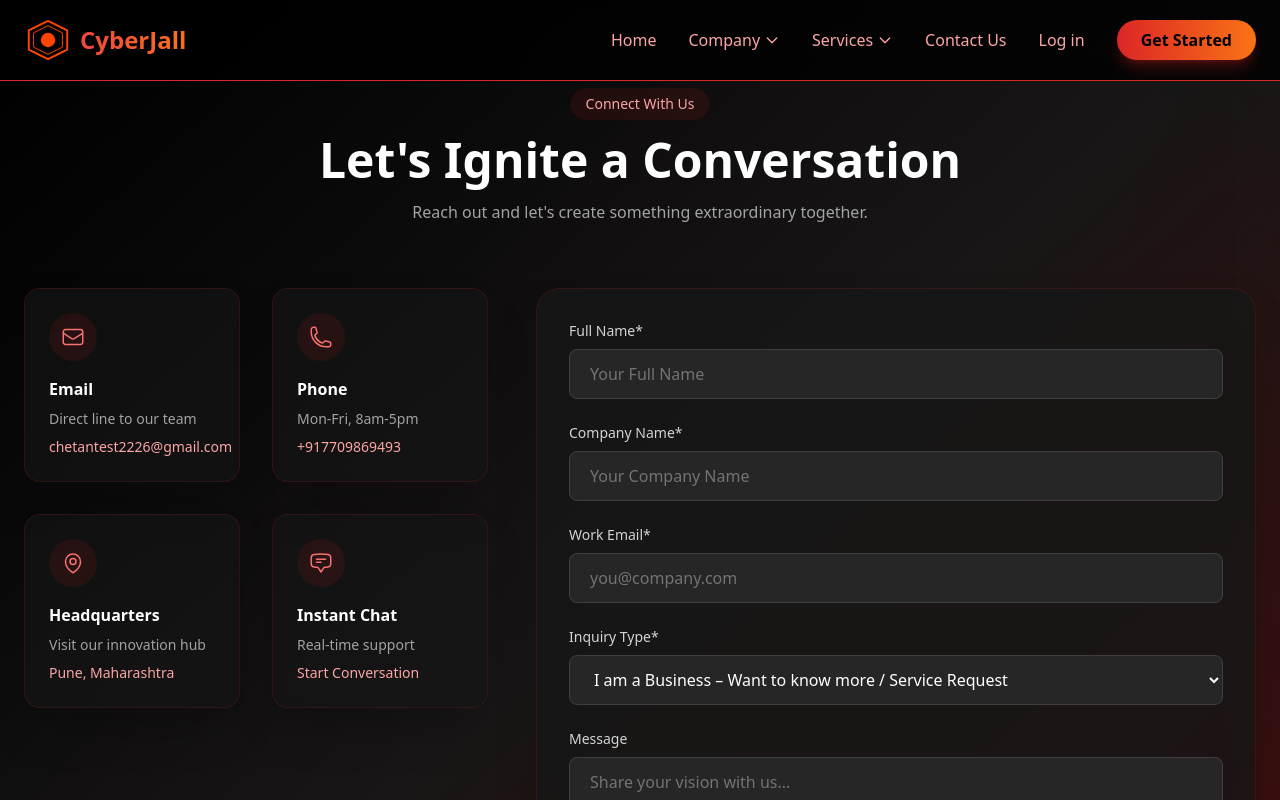
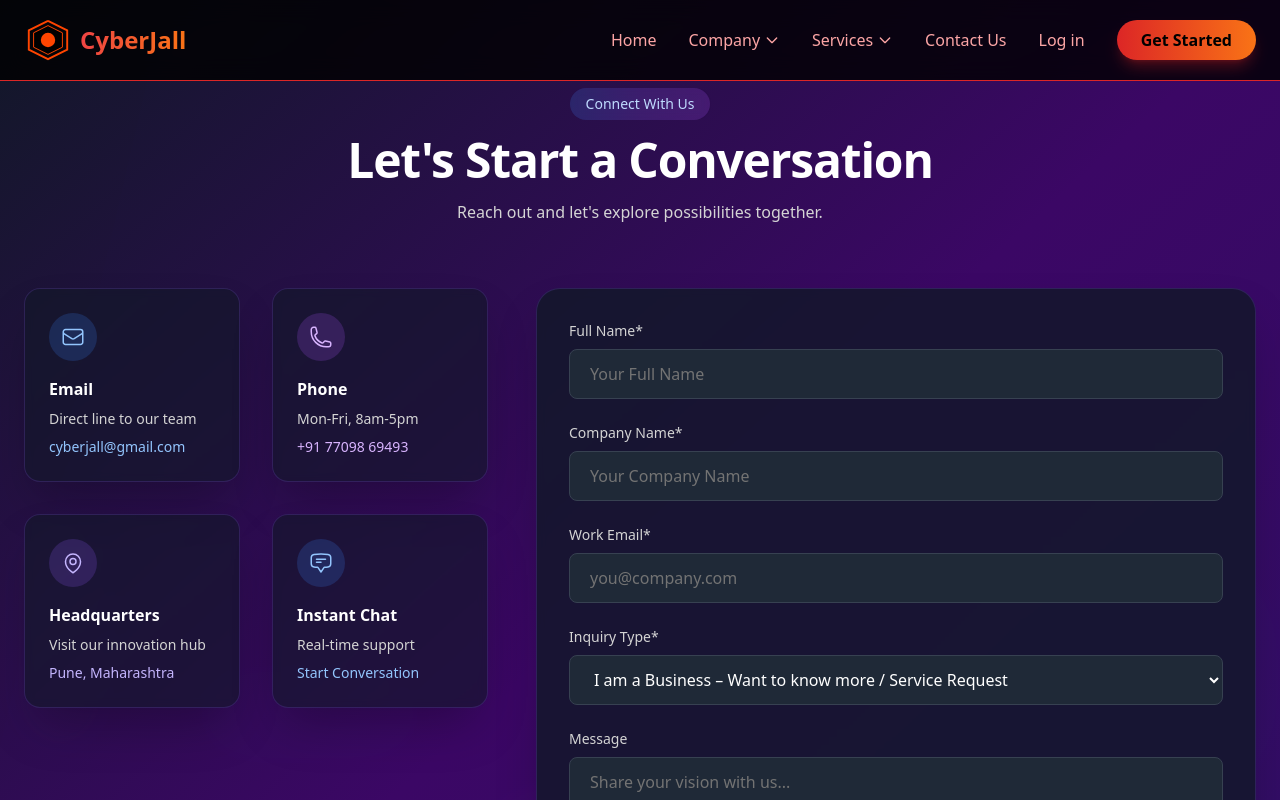
Before and after one commit to Mastermind730/CyberJall, a Next.js app: page /contact_us in a window 1280 px wide. Shown: the top 800 px of the page. Built offline with nearby package versions, Linux system fonts and the light colour scheme.

Commit message:
changed the theme for contact us page

```diff
--- a/src/app/contact_us/page.tsx
+++ b/src/app/contact_us/page.tsx
@@ -15,7 +15,6 @@ const ContactPage = () => {
   const [message, setMessage] = useState("");
 
   const recaptchaRef = React.useRef<ReCAPTCHA>(null);
-
 
   const sendEmail = async (e: React.FormEvent<HTMLFormElement>) => {
     e.preventDefault();
@@ -44,19 +43,18 @@ const ContactPage = () => {
     if (token) {
         try {
             await verifyCaptcha(token);
-
         } catch (error) {
             console.error('Error verifying captcha:', error);
         }
     }
-};
+  };
 
   useEffect(() => {
     setIsLoaded(true);
   }, []);
 
   return (
-    <section className="min-h-screen bg-gradient-to-br from-black via-neutral-900 to-red-950 overflow-hidden relative">
+    <section className="min-h-screen bg-gradient-to-br from-gray-900 via-purple-950 to-violet-950 overflow-hidden relative">
       <div className="absolute inset-0 overflow-hidden">
         <motion.div
           initial={{ opacity: 0, scale: 0.8, rotate: 0 }}
@@ -66,28 +64,59 @@ const ContactPage = () => {
             rotate: 360
           }}
           transition={{
-            duration: 10,
+            duration: 20,
             repeat: Infinity,
             repeatType: "reverse",
-            ease: "easeInOut"
+            ease: "linear"
           }}
-          className="absolute top-[-10%] left-[-10%] w-[120%] h-[120%] bg-gradient-to-r from-red-900/30 to-black/30 blur-3xl rotate-45"
+          className="absolute top-[-10%] left-[-10%] w-[120%] h-[120%] bg-gradient-to-r from-blue-400/10 via-violet-400/10 to-purple-400/10 blur-3xl"
         />
         <motion.div
           initial={{ opacity: 0, x: -100, y: -100 }}
           animate={{
             opacity: isLoaded ? 0.1 : 0,
-            x: isLoaded ? 100 : -100,
-            y: isLoaded ? 100 : -100
+            x: isLoaded ? [0, 100, 0, -100, 0] : -100,
+            y: isLoaded ? [0, 100, 0, -100, 0] : -100
           }}
           transition={{
-            duration: 15,
+            duration: 25,
             repeat: Infinity,
-            repeatType: "mirror",
             ease: "easeInOut"
           }}
-          className="absolute inset-0 bg-gradient-to-br from-red-900/20 to-black/20 blur-2xl"
+          className="absolute inset-0 bg-gradient-to-br from-blue-400/10 via-violet-400/10 to-purple-400/10 blur-2xl"
         />
+        {/* Floating orb elements */}
+        {[...Array(5)].map((_, i) => (
+          <motion.div
+            key={i}
+            initial={{
+              opacity: 0,
+              x: Math.random() * 100 - 50,
+              y: Math.random() * 100 - 50
+            }}
+            animate={{
+              opacity: isLoaded ? 0.3 : 0,
+              x: [0, Math.random() * 200 - 100],
+              y: [0, Math.random() * 200 - 100]
+            }}
+            transition={{
+              duration: 15 + Math.random() * 20,
+              repeat: Infinity,
+              repeatType: "reverse",
+              ease: "easeInOut"
+            }}
+            className={`absolute rounded-full w-${Math.floor(Math.random() * 20) + 10} h-${Math.floor(Math.random() * 20) + 10} ${
+              i % 3 === 0 ? 'bg-blue-400/20' :
+              i % 2 === 0 ? 'bg-violet-400/20' : 'bg-purple-400/20'
+            } blur-xl`}
+            style={{
+              left: `${Math.random() * 100}%`,
+              top: `${Math.random() * 100}%`,
+              width: `${Math.random() * 200 + 100}px`,
+              height: `${Math.random() * 200 + 100}px`
+            }}
+          />
+        ))}
       </div>
 
       <div className="container px-6 py-12 mx-auto relative z-10">
@@ -105,27 +134,27 @@ const ContactPage = () => {
               type: "spring",
               stiffness: 200
             }}
-            className="inline-flex items-center justify-center px-4 py-1.5 mb-4 rounded-full bg-red-900/20 backdrop-blur-sm"
+            className="inline-flex items-center justify-center px-4 py-1.5 mb-4 rounded-full bg-gradient-to-r from-blue-500/20 via-violet-500/20 to-purple-500/20 backdrop-blur-sm"
           >
-            <span className="text-sm font-medium text-red-300">Connect With Us</span>
+            <span className="text-sm font-medium text-blue-200">Connect With Us</span>
           </motion.div>
 
           <motion.h1
-            initial={{ opacity: 0, y: 20, letterSpacing: -0.1 }}
-            animate={{ opacity: 1, y: 0, letterSpacing: 0 }}
+            initial={{ opacity: 0, y: 20 }}
+            animate={{ opacity: 1, y: 0 }}
             transition={{ duration: 0.5, delay: 0.3 }}
             className="text-3xl font-bold text-white md:text-4xl lg:text-5xl tracking-tight"
           >
-            Let&apos;s Ignite a Conversation
+            Let&apos;s Start a Conversation
           </motion.h1>
 
           <motion.p
             initial={{ opacity: 0, y: 20 }}
             animate={{ opacity: 1, y: 0 }}
             transition={{ duration: 0.5, delay: 0.4 }}
-            className="mt-4 max-w-2xl mx-auto text-neutral-400"
+            className="mt-4 max-w-2xl mx-auto text-neutral-300"
           >
-            Reach out and let&apos;s create something extraordinary together.
+            Reach out and let&apos;s explore possibilities together.
           </motion.p>
         </motion.div>
 
@@ -146,9 +175,9 @@ const ContactPage = () => {
                   ),
                   title: 'Email',
                   text: 'Direct line to our team',
-                  contact: 'chetantest2226@gmail.com',
+                  contact: 'cyberjall@gmail.com',
                   delay: 0.1,
-                  gradient: 'from-red-600 to-black'
+                  gradient: 'from-blue-500 to-violet-600'
                 },
                 {
                   icon: (
@@ -158,9 +187,9 @@ const ContactPage = () => {
                   ),
                   title: 'Phone',
                   text: 'Mon-Fri, 8am-5pm',
-                  contact: '+917709869493',
+                  contact: '+91 77098 69493',
                   delay: 0.2,
-                  gradient: 'from-black to-red-700'
+                  gradient: 'from-violet-600 to-purple-600'
                 },
                 {
                   icon: (
@@ -173,7 +202,7 @@ const ContactPage = () => {
                   text: 'Visit our innovation hub',
                   contact: 'Pune, Maharashtra',
                   delay: 0.3,
-                  gradient: 'from-red-800 to-black'
+                  gradient: 'from-purple-600 to-blue-500'
                 },
                 {
                   icon: (
@@ -185,7 +214,7 @@ const ContactPage = () => {
                   text: 'Real-time support',
                   contact: 'Start Conversation',
                   delay: 0.4,
-                  gradient: 'from-black to-red-900'
+                  gradient: 'from-blue-400 to-purple-500'
                 }
               ].map((item, index) => (
                 <motion.div
@@ -193,23 +222,29 @@ const ContactPage = () => {
                   initial={{ opacity: 0, y: 20 }}
                   animate={{ opacity: 1, y: 0 }}
                   transition={{ duration: 0.5, delay: 0.6 + item.delay }}
-                  className="p-6 rounded-2xl bg-neutral-900/60 backdrop-blur-sm shadow-2xl border border-red-900/30 group hover:border-red-600/50 transition-all duration-300"
+                  className="p-6 rounded-2xl bg-gray-900/60 backdrop-blur-sm shadow-2xl border border-violet-500/20 group hover:border-blue-400/50 transition-all duration-300"
                 >
                   <div className="relative">
                     <motion.span
                       whileHover={{ scale: 1.1, rotate: 10 }}
-                      className="inline-flex items-center justify-center p-3 text-red-400 rounded-full bg-red-900/20"
+                      className={`inline-flex items-center justify-center p-3 rounded-full ${
+                        index % 3 === 0 ? 'bg-blue-500/20 text-blue-300' :
+                        index % 2 === 0 ? 'bg-violet-500/20 text-violet-300' : 'bg-purple-500/20 text-purple-300'
+                      }`}
                     >
                       {item.icon}
                     </motion.span>
                     <div
-                      className={`absolute inset-0 bg-gradient-to-r ${item.gradient} rounded-full blur-lg opacity-0 group-hover:opacity-30 transition-opacity duration-300`}
+                      className={`absolute inset-0 bg-gradient-to-r ${item.gradient} rounded-2xl blur-lg opacity-0 group-hover:opacity-20 transition-opacity duration-500`}
                     />
                   </div>
 
                   <h2 className="mt-4 text-base font-semibold text-white">{item.title}</h2>
-                  <p className="mt-2 text-sm text-neutral-400">{item.text}</p>
-                  <p className="mt-2 text-sm font-medium text-red-300">{item.contact}</p>
+                  <p className="mt-2 text-sm text-neutral-300">{item.text}</p>
+                  <p className={`mt-2 text-sm font-medium ${
+                    index % 3 === 0 ? 'text-blue-300' :
+                    index % 2 === 0 ? 'text-violet-300' : 'text-purple-300'
+                  }`}>{item.contact}</p>
                 </motion.div>
               ))}
             </div>
@@ -222,7 +257,7 @@ const ContactPage = () => {
             className="lg:col-span-3"
           >
             <motion.div
-              className="p-8 rounded-3xl bg-neutral-900/80 backdrop-blur-sm shadow-2xl border border-red-900/30"
+              className="p-8 rounded-3xl bg-gray-900/80 backdrop-blur-sm shadow-2xl border border-violet-500/20"
               initial={{ y: 50, scale: 0.9 }}
               animate={{ y: 0, scale: 1 }}
               transition={{
@@ -242,7 +277,7 @@ const ContactPage = () => {
                         value={fullName}
                         type="text"
                         placeholder="Your Full Name"
-                        className="block w-full px-5 py-3 text-white placeholder-neutral-500 bg-neutral-800 border border-neutral-700 rounded-lg focus:border-red-600 focus:ring-red-600 focus:outline-none focus:ring focus:ring-opacity-40 transition-all duration-300"
+                        className="block w-full px-5 py-3 text-white placeholder-neutral-500 bg-gray-800 border border-gray-700 rounded-lg focus:border-blue-400 focus:ring-blue-400 focus:outline-none focus:ring focus:ring-opacity-40 transition-all duration-300"
                         required
                       />
                     </motion.div>
@@ -256,7 +291,7 @@ const ContactPage = () => {
                         value={companyName}
                         type="text"
                         placeholder="Your Company Name"
-                        className="block w-full px-5 py-3 text-white placeholder-neutral-500 bg-neutral-800 border border-neutral-700 rounded-lg focus:border-red-600 focus:ring-red-600 focus:outline-none focus:ring focus:ring-opacity-40 transition-all duration-300"
+                        className="block w-full px-5 py-3 text-white placeholder-neutral-500 bg-gray-800 border border-gray-700 rounded-lg focus:border-violet-400 focus:ring-violet-400 focus:outline-none focus:ring focus:ring-opacity-40 transition-all duration-300"
                         required
                       />
                     </motion.div>
@@ -270,7 +305,7 @@ const ContactPage = () => {
                         value={workEmail}
                         type="email"
                         placeholder="you@company.com"
-                        className="block w-full px-5 py-3 text-white placeholder-neutral-500 bg-neutral-800 border border-neutral-700 rounded-lg focus:border-red-600 focus:ring-red-600 focus:outline-none focus:ring focus:ring-opacity-40 transition-all duration-300"
+                        className="block w-full px-5 py-3 text-white placeholder-neutral-500 bg-gray-800 border border-gray-700 rounded-lg focus:border-purple-400 focus:ring-purple-400 focus:outline-none focus:ring focus:ring-opacity-40 transition-all duration-300"
                         required
                       />
                     </motion.div>
@@ -282,7 +317,7 @@ const ContactPage = () => {
                       <select
                         onChange={(e: React.ChangeEvent<HTMLSelectElement>) => { setInquiryType(e?.target?.value) }}
                         value={inquiryType}
-                        className="block w-full px-5 py-3 text-white bg-neutral-800 border border-neutral-700 rounded-lg focus:border-red-600 focus:ring-red-600 focus:outline-none focus:ring focus:ring-opacity-40 transition-all duration-300"
+                        className="block w-full px-5 py-3 text-white bg-gray-800 border border-gray-700 rounded-lg focus:border-blue-400 focus:ring-blue-400 focus:outline-none focus:ring focus:ring-opacity-40 transition-all duration-300"
                         required
                       >
                         <option value="business">I am a Business – Want to know more / Service Request</option>
@@ -298,7 +333,7 @@ const ContactPage = () => {
                       <textarea
                         onChange={(e: React.ChangeEvent<HTMLInputElement | HTMLTextAreaElement>) => { setMessage(e?.target?.value) }}
                         value={message}
-                        className="block w-full h-32 px-5 py-3 text-white placeholder-neutral-500 bg-neutral-800 border border-neutral-700 rounded-lg md:h-48 focus:border-red-600 focus:ring-red-600 focus:outline-none focus:ring focus:ring-opacity-40 resize-none transition-all duration-300"
+                        className="block w-full h-32 px-5 py-3 text-white placeholder-neutral-500 bg-gray-800 border border-gray-700 rounded-lg md:h-48 focus:border-violet-400 focus:ring-violet-400 focus:outline-none focus:ring focus:ring-opacity-40 resize-none transition-all duration-300"
                         placeholder="Share your vision with us..."
                         rows={4}
                       ></textarea>
@@ -310,12 +345,10 @@ const ContactPage = () => {
                       <span className="mr-2">Captcha</span>
                       <span className="text-neutral-500">(Security purpose – anti spam protection)</span>
                       <ReCAPTCHA
-
-                    sitekey={"process.env.NEXT_PUBLIC_RECAPTCHA_SITE_KEY!"}
-                    ref={recaptchaRef}
-                    onChange={handleCaptchaSubmission}
-                />
-
+                        sitekey={"process.env.NEXT_PUBLIC_RECAPTCHA_SITE_KEY!"}
+                        ref={recaptchaRef}
+                        onChange={handleCaptchaSubmission}
+                      />
                     </div>
                   </div>
 
@@ -324,12 +357,12 @@ const ContactPage = () => {
                     whileTap={{ scale: 0.98 }}
                     className="relative group"
                   >
-                    <div className="absolute -inset-0.5 bg-gradient-to-r from-red-600 to-black rounded-lg blur opacity-75 group-hover:opacity-100 transition duration-300 group-hover:duration-200"></div>
+                    <div className="absolute -inset-0.5 bg-gradient-to-r from-blue-400 via-violet-400 to-purple-400 rounded-lg blur opacity-75 group-hover:opacity-100 transition duration-300 group-hover:duration-200 animate-tilt"></div>
                     <button
                       type="submit"
-                      className="relative w-full px-8 py-4 text-sm font-medium text-white transition-all duration-300 bg-gradient-to-r from-red-700 to-black rounded-lg hover:from-red-600 hover:to-neutral-900 focus:outline-none focus:ring-2 focus:ring-red-500 focus:ring-offset-2 hover:text-neutral-200"
+                      className="relative w-full px-8 py-4 text-sm font-medium text-white transition-all duration-300 bg-gradient-to-r from-blue-500/80 via-violet-500/80 to-purple-500/80 rounded-lg hover:from-blue-500 hover:via-violet-500 hover:to-purple-500 focus:outline-none focus:ring-2 focus:ring-violet-500 focus:ring-offset-2 hover:text-white"
                     >
-                      Ignite Communication
+                      Send Message
                     </button>
                   </motion.div>
                 </div>
```
